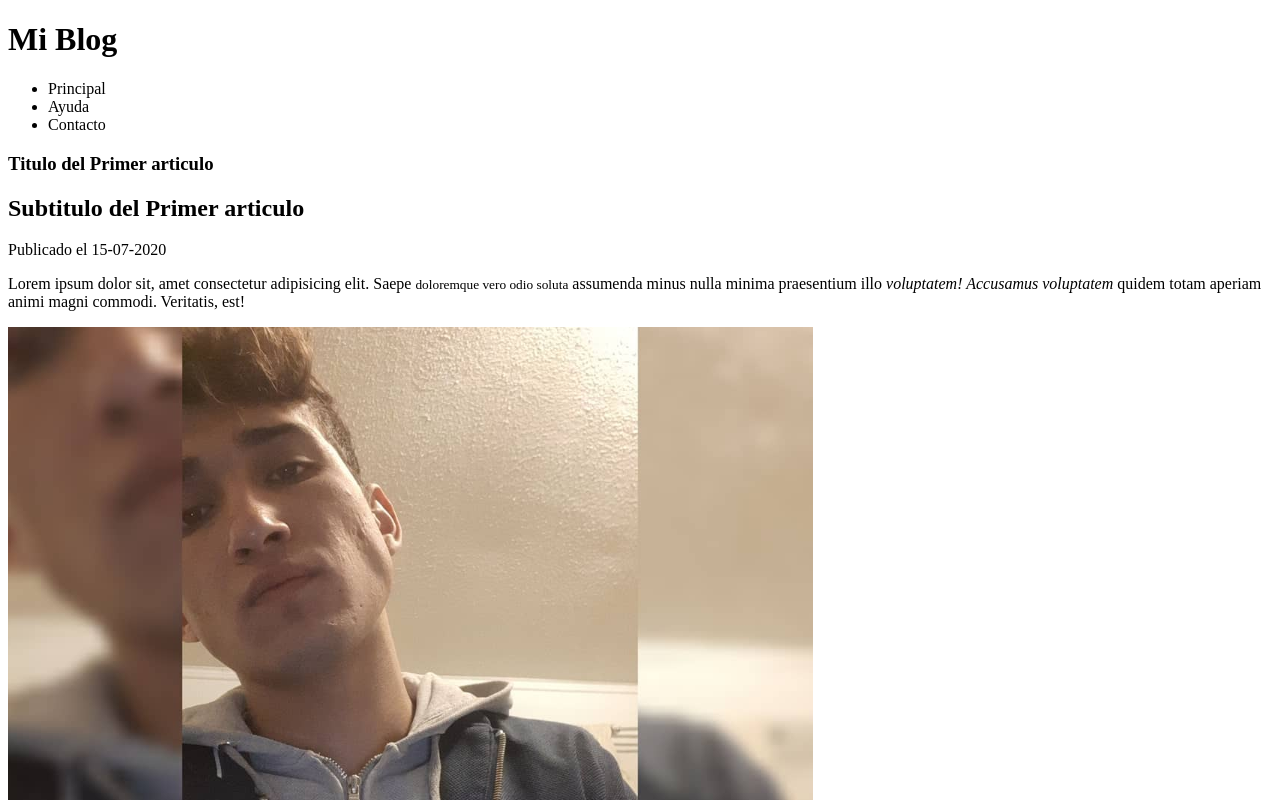
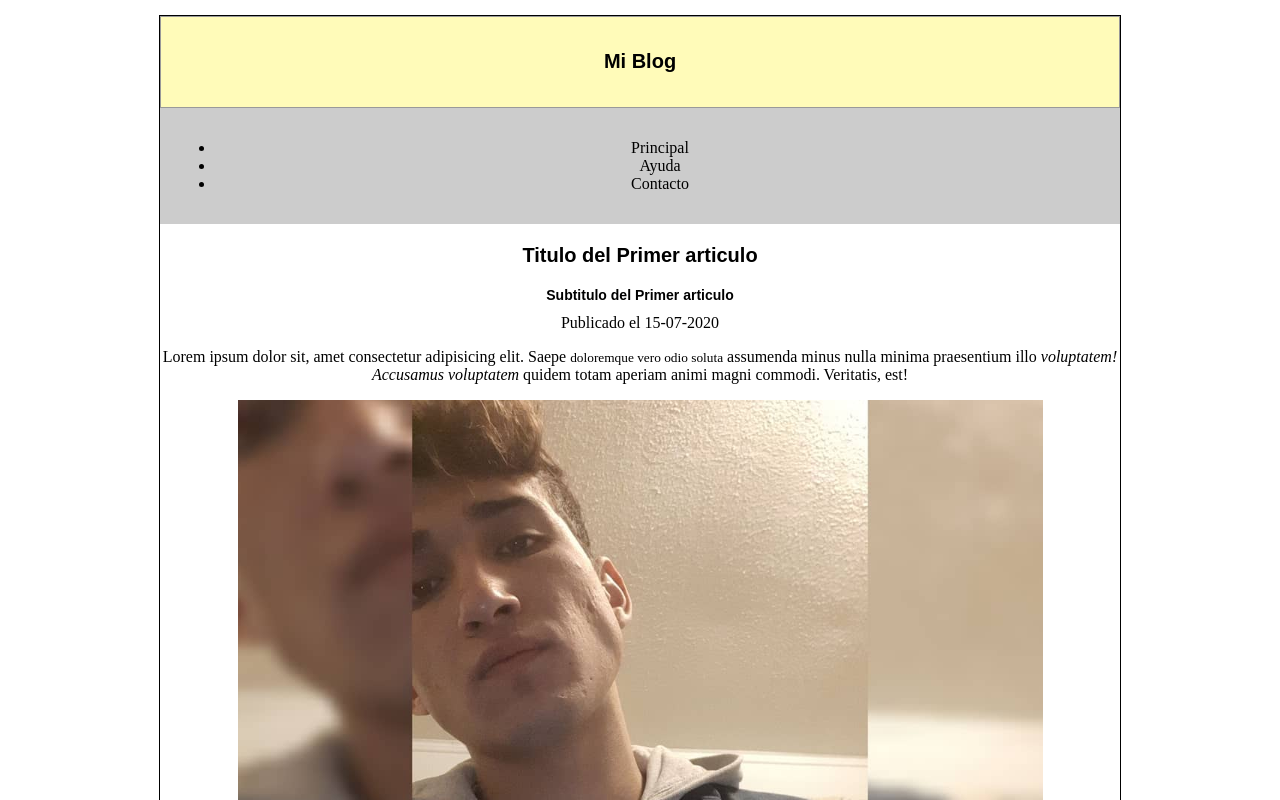
Before and after one commit to Vitoko4k/html5, a plain HTML site: page Index.html in a window 1280 px wide. Shown: the top 800 px of the page. Drawn offline with Linux system fonts and the light colour scheme.

Commit message:
conocimientos css medio terminar

```diff
--- /dev/null
+++ b/Estilos.css
@@ -0,0 +1,49 @@
+h1 {
+    font-size: 20px;
+    /* tamaño de la letra */
+    font-family: sans-serif;
+    /* cambiar fuente de la letra */
+    font-weight: bold;
+    /* peso de la fuente */
+}
+
+h2 {
+    font-weight: bold;
+    font-size: 14px;
+    font-family: sans-serif;
+}
+
+header, section, footer, aside, nav, article, hgroup {
+    /* border: 1px solid black; */
+    /* borde de 1px de ancho solido y de color negro */
+    display: block;
+    /* todos los elementos estan en bloques uno abajo del otro */
+}
+
+body {
+    text-align: center;
+    /* alineacion de los textos */
+}
+
+.agrupar {
+    width: 960px;
+    /* ancho */
+    /* background: green;
+    color del bloque  */
+    border: 1px solid black;
+    margin: 15px auto;
+    /* margen del bloque*/
+    /* padding: 40px;
+    relleno al bloque */
+}
+
+.header {
+    background: #fffbb9;
+    border: 1px solid #999999;
+    padding: 20px;
+}
+
+.menu {
+    background: #ccc;
+    padding: 15px;
+}
--- a/Index.html
+++ b/Index.html
@@ -5,17 +5,22 @@
     <meta name="description" content="Primer pagina web">
     <meta name="autor" content="Victor">
     <meta name="keywords" content="desarrollo, html, css, javascript">
+    <link rel="stylesheet" href="Estilos.css">
+    <!-- enlazar nuestro css -->
 
     <title>Titulo Primer Pagina WEB</title>
+    <!-- titulo de la pagina -->
 </head>
 <body>
-    <header>
+
+    <div class="agrupar">
+        <header class="header">
         <!-- cabezera -->
             <h1>Mi Blog</h1>
             <!-- titulo 1 -->
         </header>
 
-    <nav>
+        <nav class="menu">
         <!-- navegacion -->
             <ul>
             <!-- lista desordenada -->
@@ -99,5 +104,7 @@
         <!-- pie de pagina -->
             Derechos reservador 2018-2020
         </footer>
+    </div>
+
 </body>
 </html>
```
Lines whose indentation alone changed are shown as unchanged.
